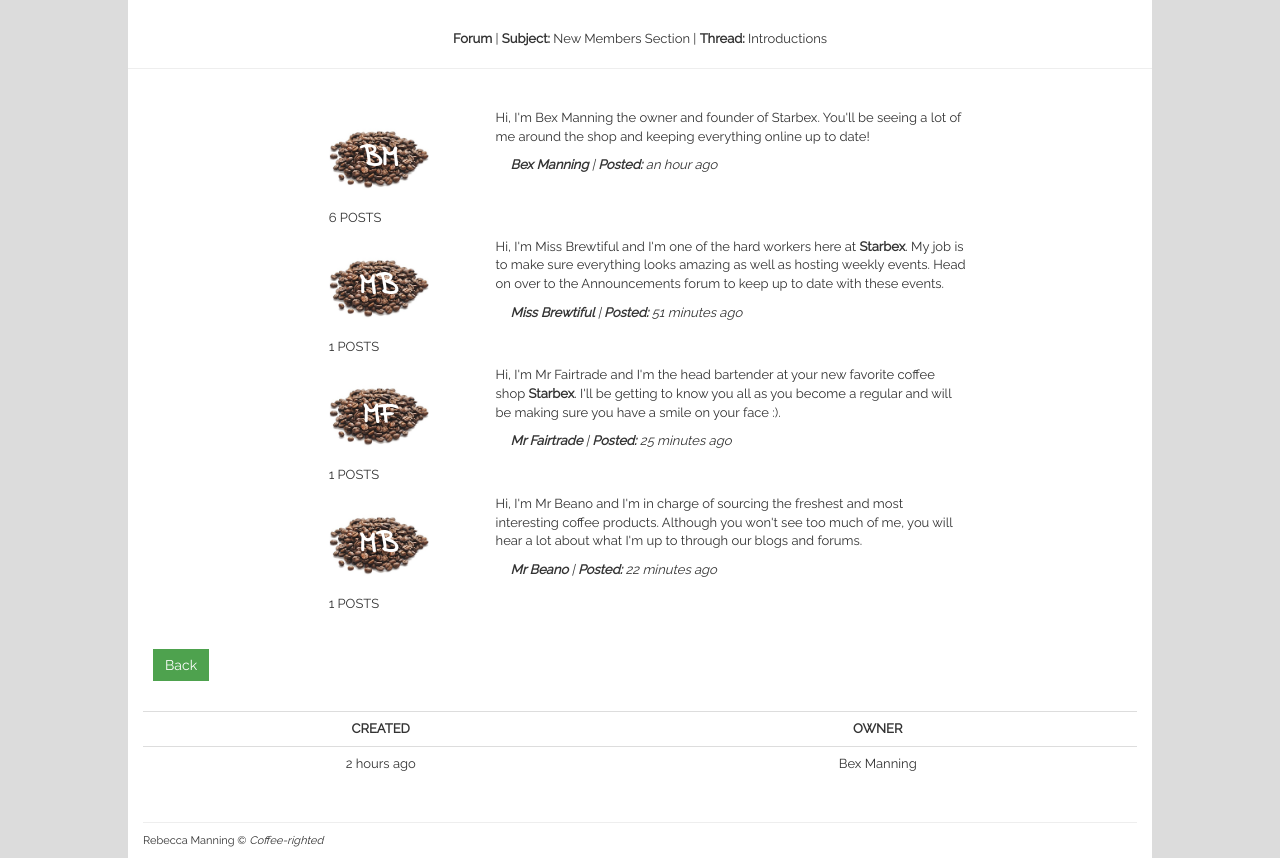
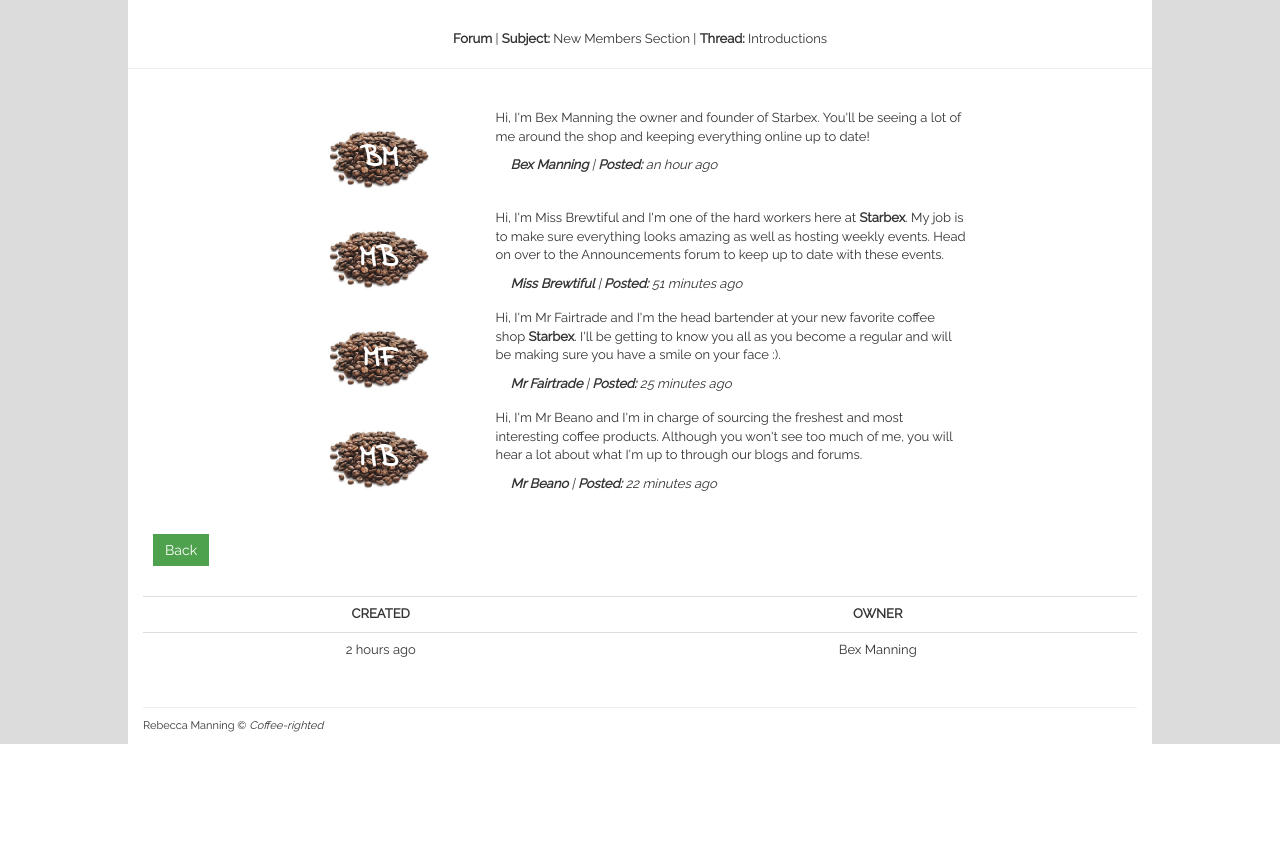
Before and after one commit to bmanning1/Coffee-project, a Django app: page /thread/4/ in a window 1280 px wide. Shown: the part 327-1185 px from the top of the page. After the commit the page ends 1071 px from the top, so only its background shows below. Run offline with Django 3.2, Linux system fonts and the light colour scheme; data comes from the database, SQL or seed files in the repository; parts of the project's set-up code (start-up, migrations or seed data) failed here and were passed over; some libraries are stand-ins or nearby versions; some web fonts are replaced.

Commit message:
remove number of posts from thread comments

```diff
--- a/templates/forum/post.html
+++ b/templates/forum/post.html
@@ -5,7 +5,6 @@
         <div class="thread-image">
             <div><p><b>{{ post.user.first_name|make_list|first }}{{ post.user.last_name|make_list|first }}</b></p></div>
         </div>
-        <p>{{ post.user.posts.count }} POSTS</p>
     </div>
     <div class="col-md-9 ">
         <div class="comment-content">
```
